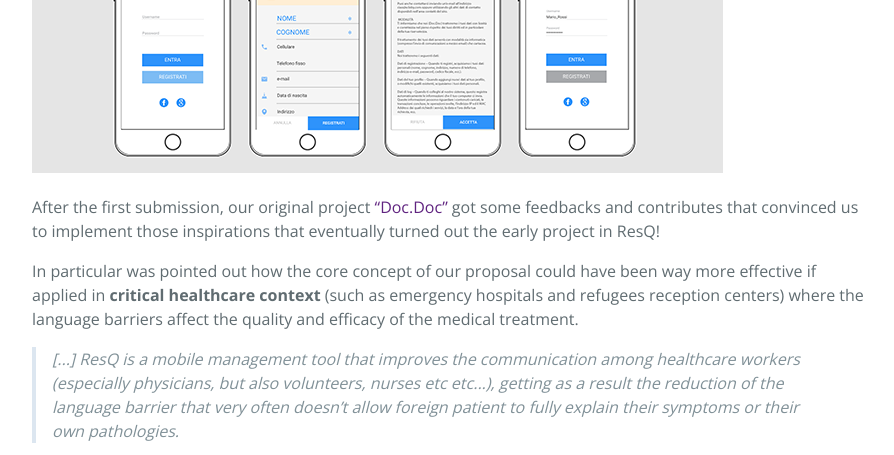
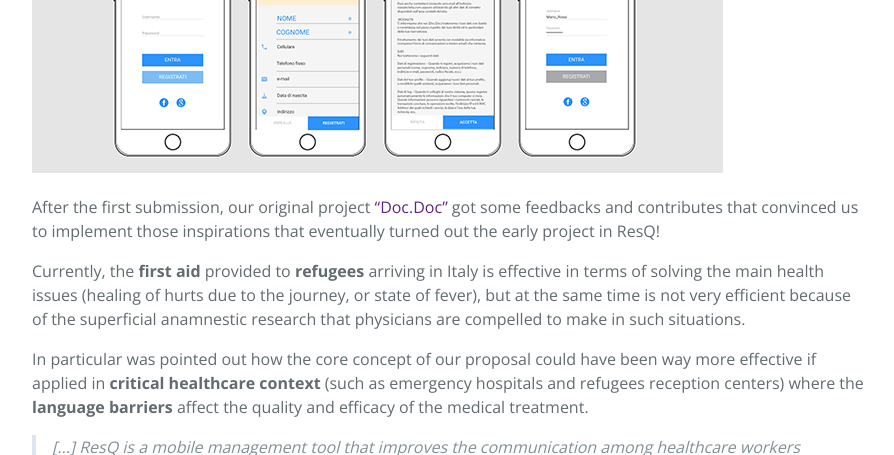
Before and after one commit to opencarecc/ResQ, a Jekyll site: the page built from _posts/2017-06-14-mir-application-resq.md, in a window 1280 px wide and 900 px high, scrolled down 303 px, cut to the strip 0-455 px from the top of the window. Shown: the whole strip, without its empty margins (192-1086 px from the left). Built offline with Jekyll 4.4.1, drawn with Linux system fonts in a browser that asks for light colours; comment, search, counter and statistics services are not loaded.

Commit message:
edit text post

```diff
--- a/_posts/2017-06-14-mir-application-resq.md
+++ b/_posts/2017-06-14-mir-application-resq.md
@@ -13,7 +13,9 @@
 
 After the first submission, our original project  ["Doc.Doc"](https://edgeryders.eu/t/mir-application-doc-doc-now-resq/6578) got some feedbacks and contributes that convinced us to implement those inspirations that eventually turned out the early project in ResQ!
 
-In particular was pointed out how the core concept of our proposal could have been way more effective if applied in <b>critical healthcare context</b> (such as emergency hospitals and refugees reception centers) where the language barriers affect the quality and efficacy of the medical treatment.
+Currently, the <b>first aid</b> provided to <b>refugees</b> arriving in Italy is effective in terms of solving the main health issues (healing of hurts due to the journey, or state of fever), but at the same time is not very efficient because of the superficial anamnestic research that physicians are compelled to make in such situations.
+
+In particular was pointed out how the core concept of our proposal could have been way more effective if applied in <b>critical healthcare context</b> (such as emergency hospitals and refugees reception centers) where the <b>language barriers</b> affect the quality and efficacy of the medical treatment.
 
 <blockquote><i>[...] ResQ is a mobile management tool that improves the communication among healthcare workers (especially physicians, but also volunteers, nurses etc etc...), getting as a result the reduction of the language barrier that very often doesn’t allow foreign patient to fully explain their symptoms or their own pathologies.</i></blockquote>
 
```
